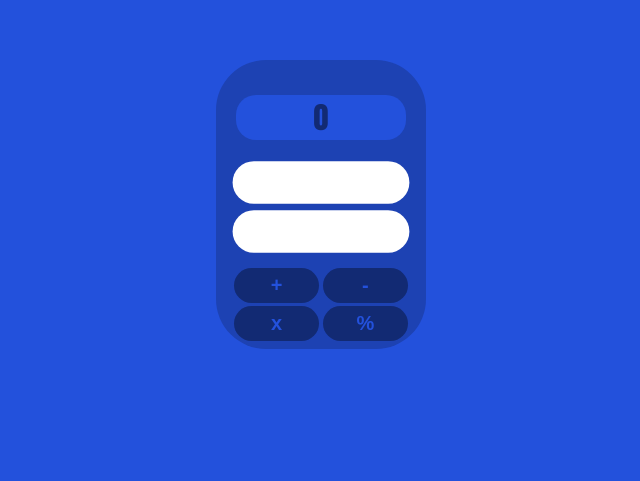
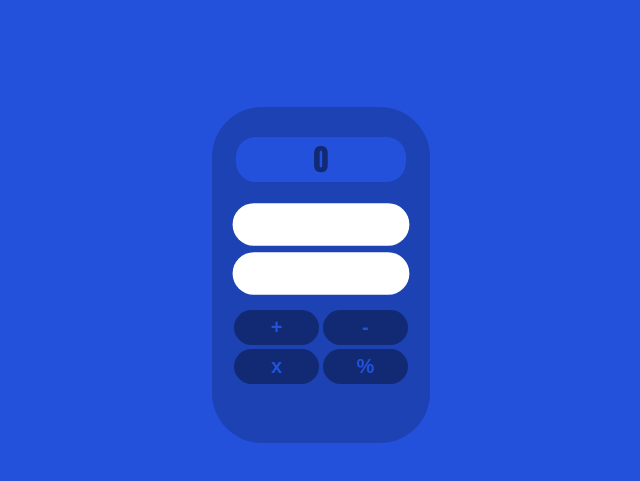
Before and after one commit to VictorrMatt/Flat_SimpleFront, a plain HTML site: page form.html in a window 1280 px wide. Shown: the part 125-606 px from the top of the page, without its empty margins (319-959 px from the left). Drawn offline with Linux system fonts and the light colour scheme.

Commit message:
code optimized

```diff
--- a/style.css
+++ b/style.css
@@ -5,14 +5,16 @@ body {
 /* div holding all the elements */
 div {
     background-color: #1D42B3;
-    max-width: 200px;
-    min-height: 275px;
-    margin-left: auto;
-    margin-right: auto;
-    margin-top: 185px;
+    max-width: 17vw;
+    max-height: 42vh;
+    position: absolute;
+    bottom: 0;
+    right: 0;
+    top: 0;
+    left: 0;
+    margin: auto;
     text-align: center;
     border-radius: 50px;
-    padding: 5px;
 }
 /* inbox */
 input {
@@ -42,7 +44,7 @@ button {
     background-color: #122A73;
     min-height: 35px;
     min-width: 85px;
-    margin-bottom: 3px;
+    margin-bottom: 4px;
     font-size: 20px;
     font-weight: bold;
     border: 0px;
```
Also changed, not shown: form.html (+2 -3 lines).
